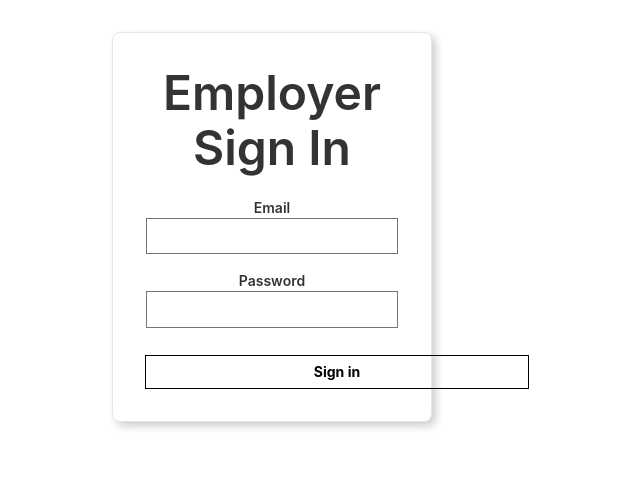
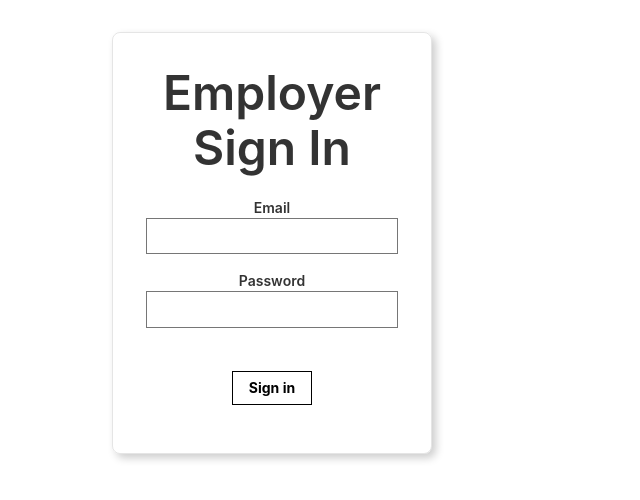
Before and after one commit to shreyashgupta/CodeFury3.0-C_Wing, a React (Create React App) app in the folder cwing-codefury3/: page /empsignin in a window 1280 px wide. Shown: the top 500 px of the page, without its empty margins (368-1008 px from the left). Built offline with nearby package versions, Linux system fonts and the light colour scheme; no server answers.

Commit message:
adding css

```diff
--- a/cwing-codefury3/src/pages/EmployerSignIn/EmployerSignIn.js
+++ b/cwing-codefury3/src/pages/EmployerSignIn/EmployerSignIn.js
@@ -85,7 +85,7 @@ class EmployerSignIn extends React.Component {
               <div className="mt3">
                 <label className="db fw6 lh-copy f6" htmlFor="email-address">Email</label>
                 <input
-                  className="pa2 input-reset ba bg-transparent hover-bg-black hover-white w-100"
+                  className="pa2 input-reset ba bg-transparent hover-bg-black hover-white w-100 x"
                   type="email"
                   name="email-address"
                   id="email-address"
@@ -95,7 +95,7 @@ class EmployerSignIn extends React.Component {
               <div className="mv3">
                 <label className="db fw6 lh-copy f6" htmlFor="password">Password</label>
                 <input
-                  className="b pa2 input-reset ba bg-transparent hover-bg-black hover-white w-100"
+                  className="b pa2 input-reset ba bg-transparent hover-bg-black hover-white w-100 x"
                   type="password"
                   name="password"
                   id="password"
@@ -103,10 +103,10 @@ class EmployerSignIn extends React.Component {
                 />
               </div>
             </fieldset>
-            <div className="">
+            <div className="mv3">
               <input
                 onClick={this.onSubmitSignIn}
-                className="b ph3 pv2 input-reset ba b--black bg-transparent grow pointer f6 dib"
+                className="b ph3 pv2 input-reset ba b--black bg-transparent grow pointer f6 dib x"
                 type="submit"
                 value="Sign in"
               />
--- a/cwing-codefury3/src/pages/EmployerSignUp/style.css
+++ b/cwing-codefury3/src/pages/EmployerSignUp/style.css
@@ -1,8 +1,8 @@
 .main
 {
-	width:50vw;
+	width:40vw;
 }
-input
+fieldset input
 {
-	width:30vw;
+	width:25vw;
 }
```
